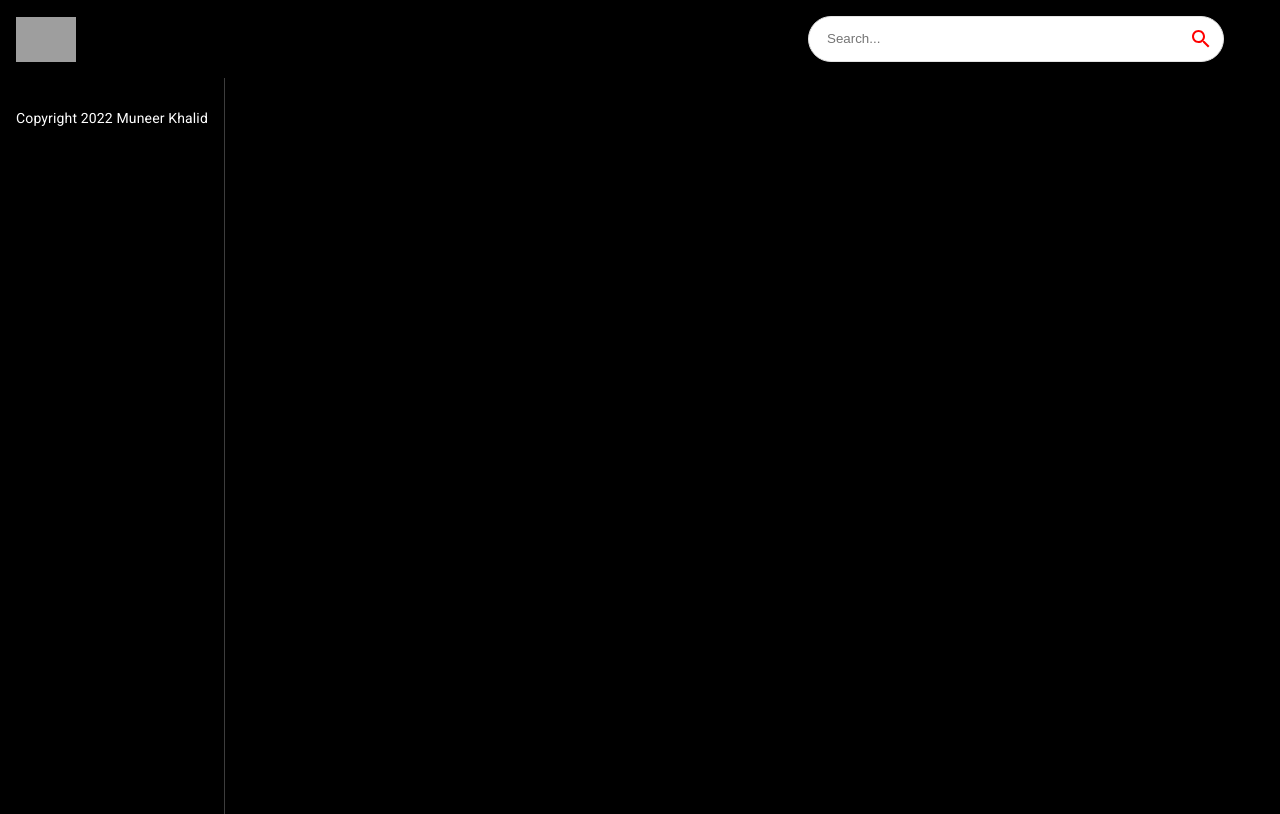
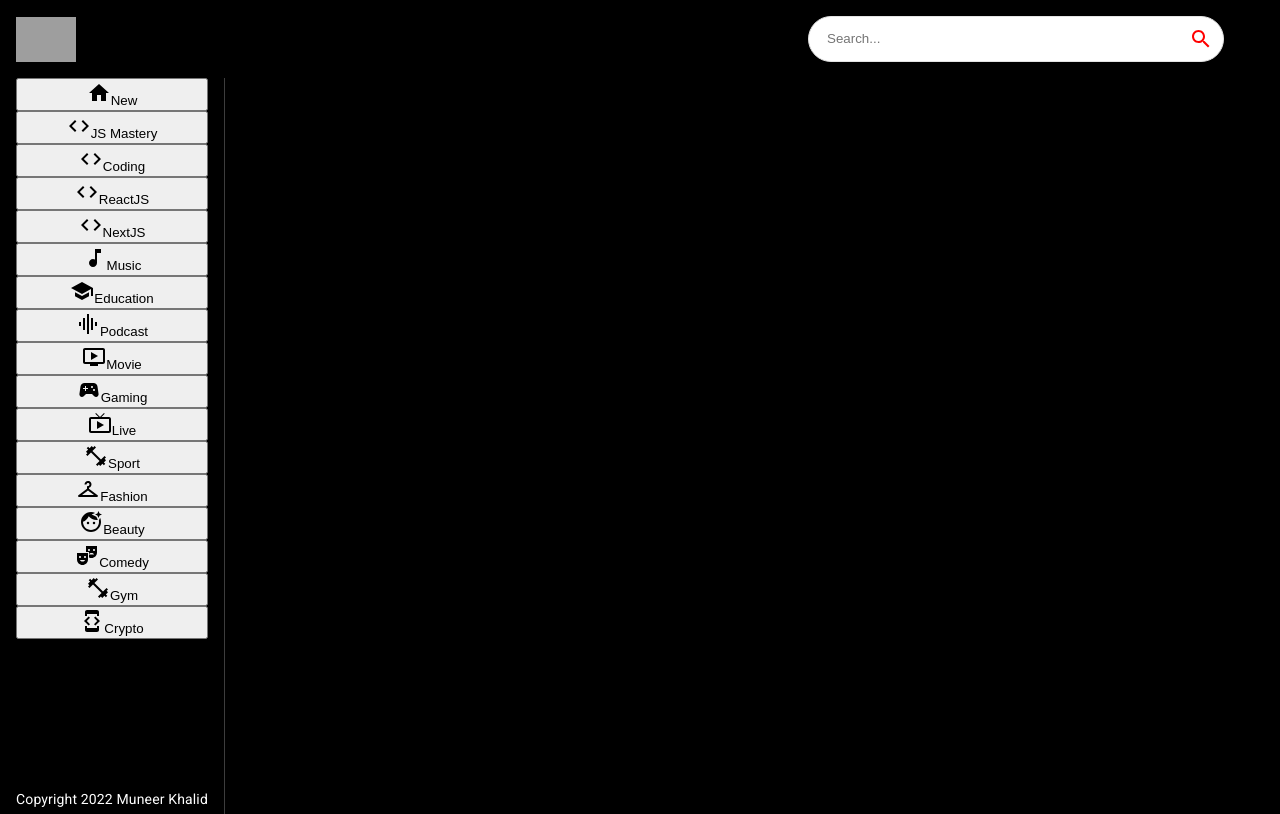
Before and after one commit to MuneerKhalid/youtube_clone, a React (Create React App) app: page / in a window 1280 px wide. Built offline with nearby package versions, Linux system fonts and the light colour scheme; grey boxes are pictures that could not be loaded.

Commit message:
sidebar commit 1( map categories )

```diff
--- a/src/components/SearchBar.jsx
+++ b/src/components/SearchBar.jsx
@@ -26,7 +26,10 @@ const SearchBar = () => {
       />
       <IconButton
         type='submit'
-        sx={{ p: '10px', color: 'red'}}
+        sx={{
+          p: '10px',
+          color: 'red'
+        }}
       >
         <Search />
       </IconButton>
--- a/src/components/SideBar.jsx
+++ b/src/components/SideBar.jsx
@@ -1,9 +1,22 @@
-import React from 'react'
+import { Stack } from "@mui/material";
+import { categories } from '../utils/constants';
 
-const SideBar = () => {
-  return (
-    <div>SideBar</div>
-  )
-}
+const SideBar = () => (
+  <Stack
+    direction= 'row'
+    sx= {{
+      overflow: "auto",
+      height: { sx: 'auto', md: '95%' },
+      flexDirection: { md: 'column' }
+    }}
+  >
+    {categories.map((category) => (
+      <button>
+        <span>{category.icon}</span>
+        <span>{category.name}</span>
+      </button>
+    ))}
+  </Stack>
+)
 
 export default SideBar
```
Also changed, not shown: src/components/Navbar.jsx (+22 -7 lines).
